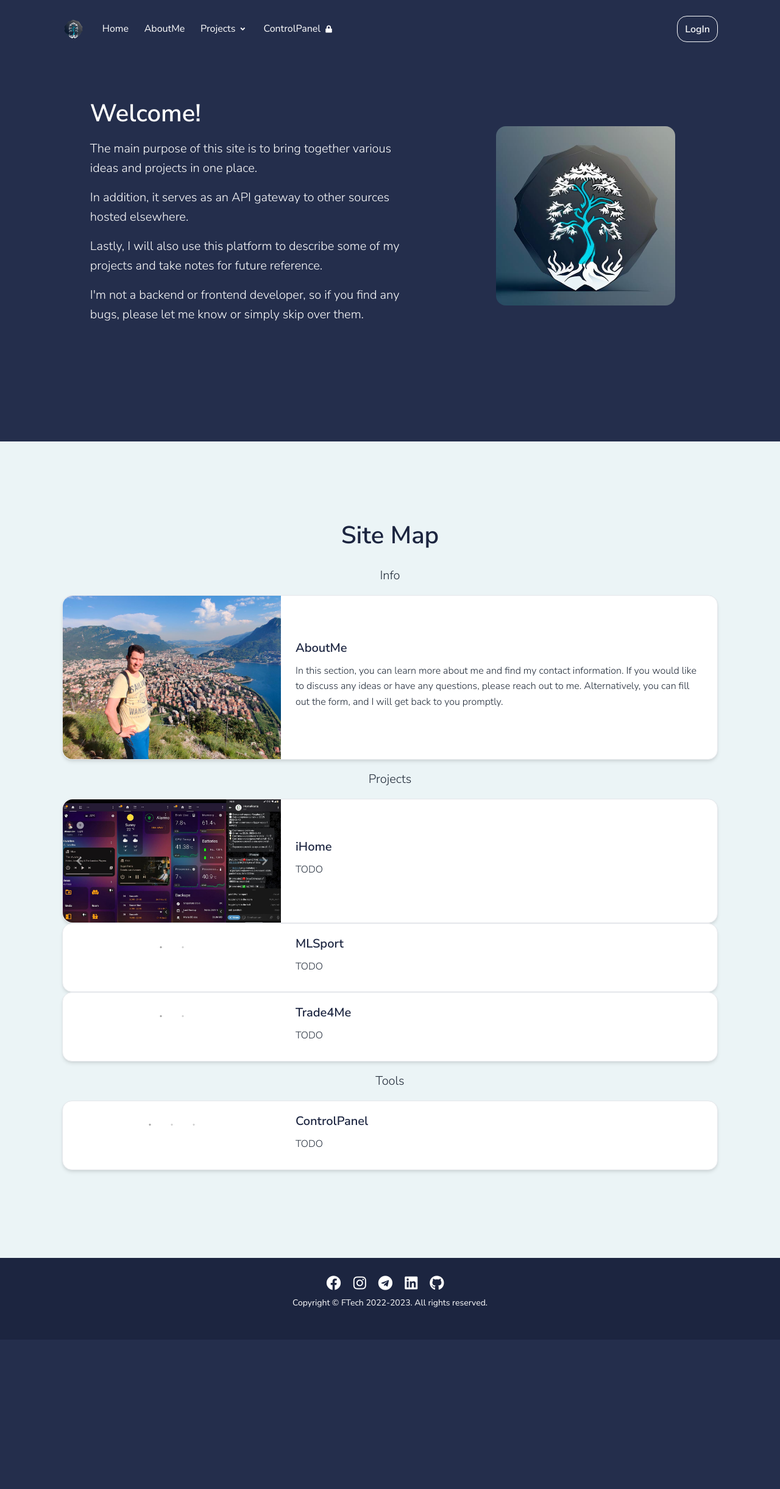
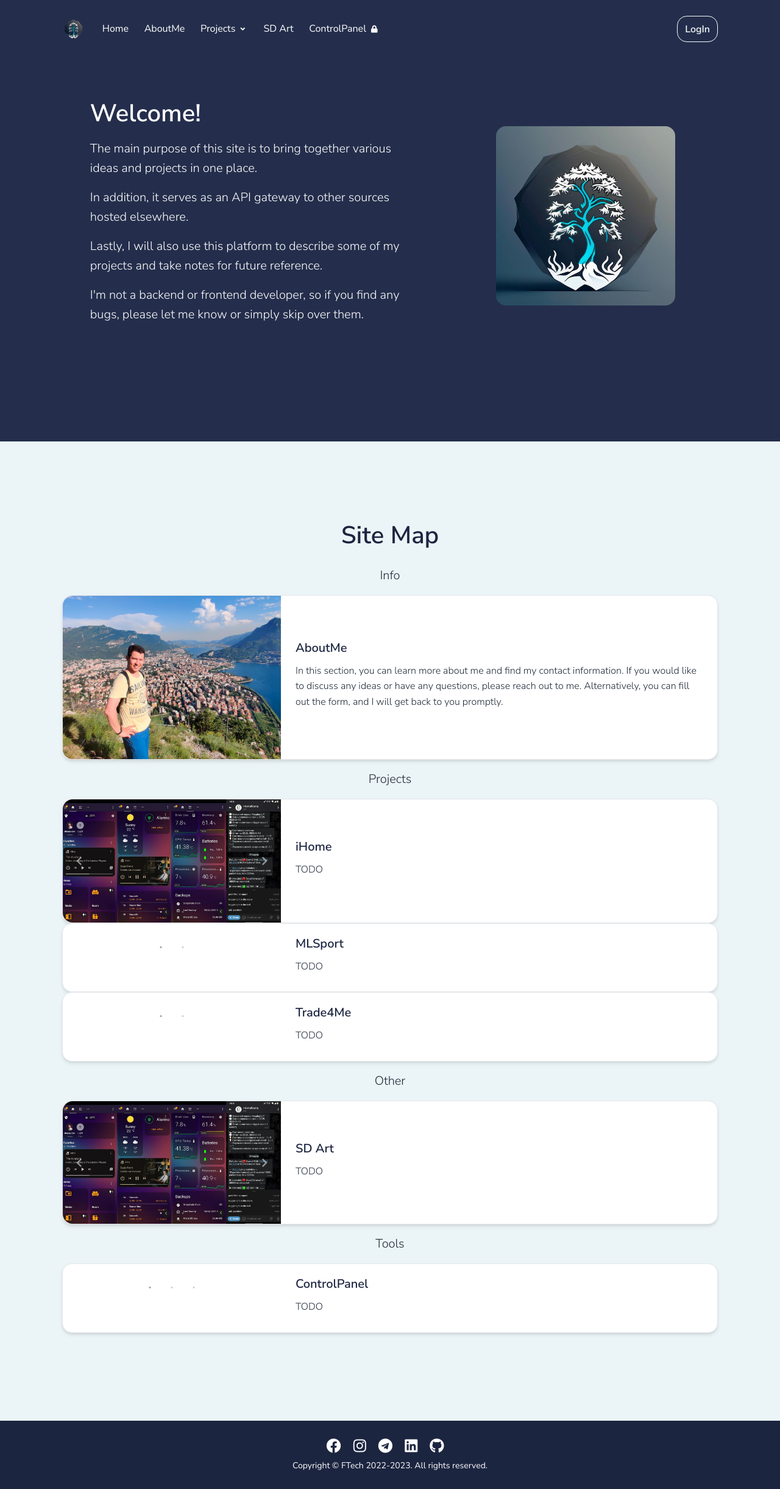
Before and after one commit to WhoKnowsWhoCares/Site-Flask, a Flask app: page / in a window 1280 px wide. Shown: the top 2442 px of the page at 61% size. Before the commit the page ends 2144 px from the top, so only its background shows below. Run offline with Flask 2, Linux system fonts and the light colour scheme; some libraries are stand-ins or nearby versions.

Commit message:
add new page

```diff
--- a/app/main/views.py
+++ b/app/main/views.py
@@ -1,4 +1,4 @@
-from flask import redirect, render_template, url_for, request, flash
+from flask import redirect, render_template, url_for, request
 from flask_login import login_required
 from .forms import MessageForm
 from . import main
@@ -7,26 +7,36 @@ import telebot
 
 bot = telebot.TeleBot(os.getenv('TG_API_KEY'))
 
+
 @main.route('/')
 def index():
     return render_template('index.html')
+
 
 @main.route('/ihome')
 def ihome():
     return render_template('ihome.html')
 
+
 @main.route('/mlsport')
 def mlsport():
     return render_template('mlsport.html')
+
 
 @main.route('/trade4me')
 def trade4me():
     return render_template('trade4me.html')
 
+
 @main.route('/panel')
 @login_required
 def panel():
     return render_template('panel.html')
+
+
+@main.route('/sd_art')
+def sd_art():
+    return render_template('sd_art.html')
 
 
 @main.route('/about', methods=['GET', 'POST'])
--- a/app/models.py
+++ b/app/models.py
@@ -4,9 +4,11 @@ from flask_login import UserMixin, AnonymousUserMixin
 from enum import Enum
 from . import db, login_manager
 
+
 class UserRole(Enum):
     USER = 1
     ADMIN = 2
+
 
 class User(UserMixin, db.Model):
     __tablename__ = 'users'
@@ -47,6 +49,7 @@ class AnonymousUser(AnonymousUserMixin):
     def is_administrator(self):
         return False
 
+
 login_manager.anonymous_user = AnonymousUser
 
 
--- a/app/templates/components/_header.html
+++ b/app/templates/components/_header.html
@@ -57,6 +57,9 @@
                         </div>
                     </li>
                     <li class="nav-item">
+                        <a href="{{ url_for('main.sd_art') }}" class="nav-link">SD Art</a>
+                    </li>
+                    <li class="nav-item">
                         <a href="{{ url_for('main.panel') }}" class="nav-link mb-sm-3 mb-md-0" > ControlPanel <span class="fas fa-lock ms-1"></span></a>
                     </li>
                 </ul>
--- a/app/templates/index.html
+++ b/app/templates/index.html
@@ -170,6 +170,51 @@
         </div>
         <div class="row justify-content-center">
             <div class="col-12 col-md-8 text-center">
+                <p class="lead">Other</p>
+            </div>
+        </div>
+        <div class="row justify-content-center">
+            <div class="col-12 col-lg-12 mb-3">
+                <div class="col-12 col-md-12">
+                    <div class="card shadow">
+                        <div class="row g-0 align-items-center">
+                            <div id="Carousel1" class="carousel slide col-md-4" data-ride="carousel">
+                                <div class="carousel-indicators">
+                                    <input type="radio" data-bs-target="#CarouselArt" data-bs-slide-to="0" class="active" aria-current="true" aria-label="Slide 1"></button>
+                                    <input type="radio" data-bs-target="#CarouselArt" data-bs-slide-to="1" aria-label="Slide 2"></button>
+                                </div>
+                                <div class="carousel-inner">
+                                    <div class="carousel-item active">
+                                        <img class="d-block w-100 rounded-start" src="../static/assets/images/ihome/tile_phone_opt.jpg" alt="First slide">
+                                    </div>
+                                    <div class="carousel-item">
+                                        <img class="d-block w-100 rounded-start" src="../static/assets/images/ihome/tile_raspi4_opt.jpg" alt="Second slide">
+                                    </div>
+                                </div>
+                                <a class="carousel-control-prev" href="#CarouselArt" role="button" data-bs-slide="prev">
+                                    <span class="fas fa-chevron-left" aria-hidden="true"></span>
+                                    <span class="sr-only">Previous</span>
+                                </a>
+                                <a class="carousel-control-next" href="#CarouselArt" role="button" data-bs-slide="next">
+                                    <span class="fas fa-chevron-right" aria-hidden="true"></span>
+                                    <span class="sr-only">Next</span>
+                                </a>
+                            </div>
+                            <div class="col-md-8">
+                                <div class="card-body">
+                                    <a href="{{ url_for('main.sd_art') }}"><h3 class="h5 card-title">SD Art</h3></a>
+                                    <p class="card-text mb-2">
+                                        TODO
+                                    </p>
+                                </div>
+                            </div>
+                        </div>
+                    </div>
+                </div>
+            </div>
+        </div>
+        <div class="row justify-content-center">
+            <div class="col-12 col-md-8 text-center">
                 <p class="lead">Tools</p>
             </div>
         </div>
```
Also changed, not shown: app/templates/sd_art.html (added, +14 -0 lines).
